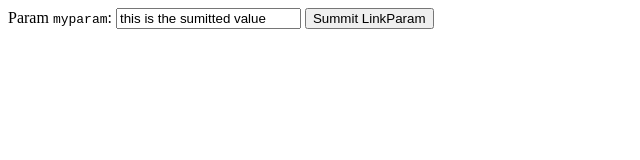
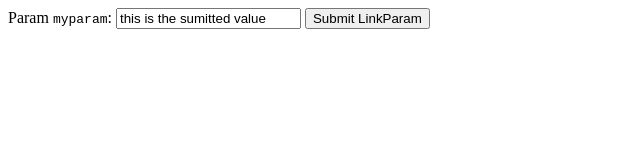
Before and after one commit to niebert/LinkParam, a website: page docs/index.html in a window 1280 px wide. Shown: the full height of the page, 0-640 px from the left. Drawn offline with Linux system fonts and the light colour scheme.

Commit message:
Typo corrected in index.html

```diff
--- a/docs/index.html
+++ b/docs/index.html
@@ -9,7 +9,7 @@
   	<form action="receiver.html" method="GET">
     	Param <tt>myparam</tt>: <input type="string" name="myparam" value="this is the sumitted value">
     	<button type="submit">
-    		Summit LinkParam
+    		Submit LinkParam
 		</button>
 	</form>
   </body>
```
